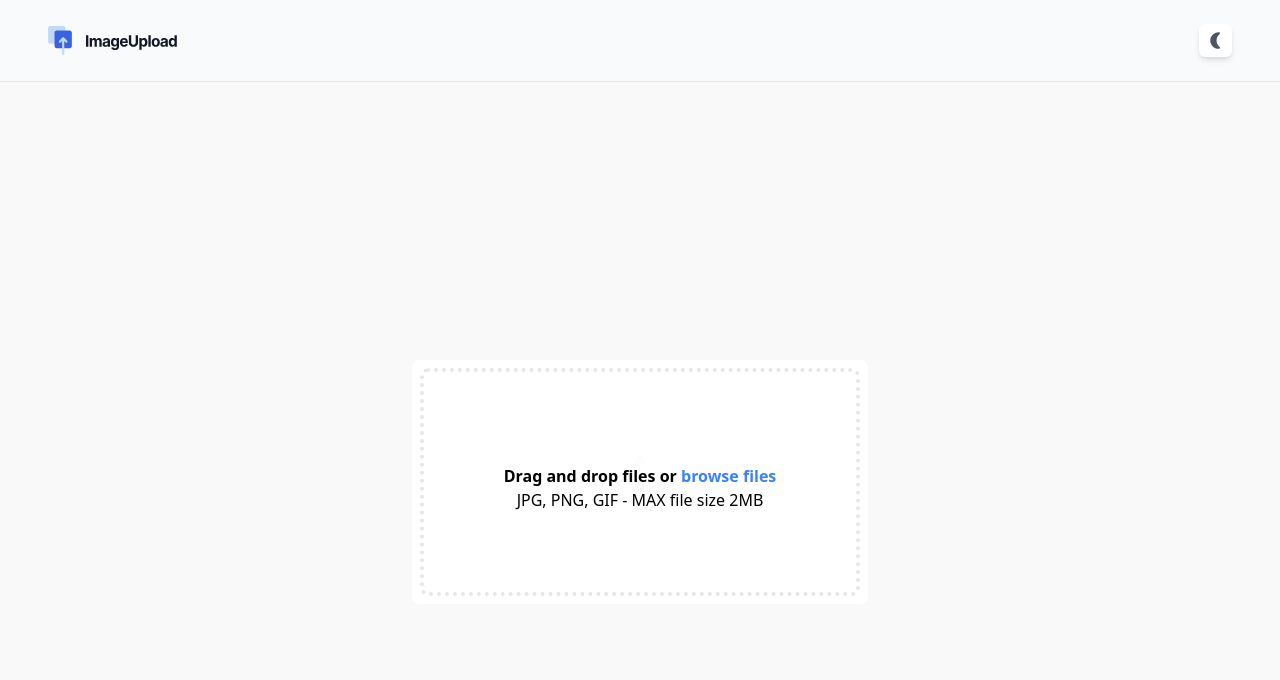
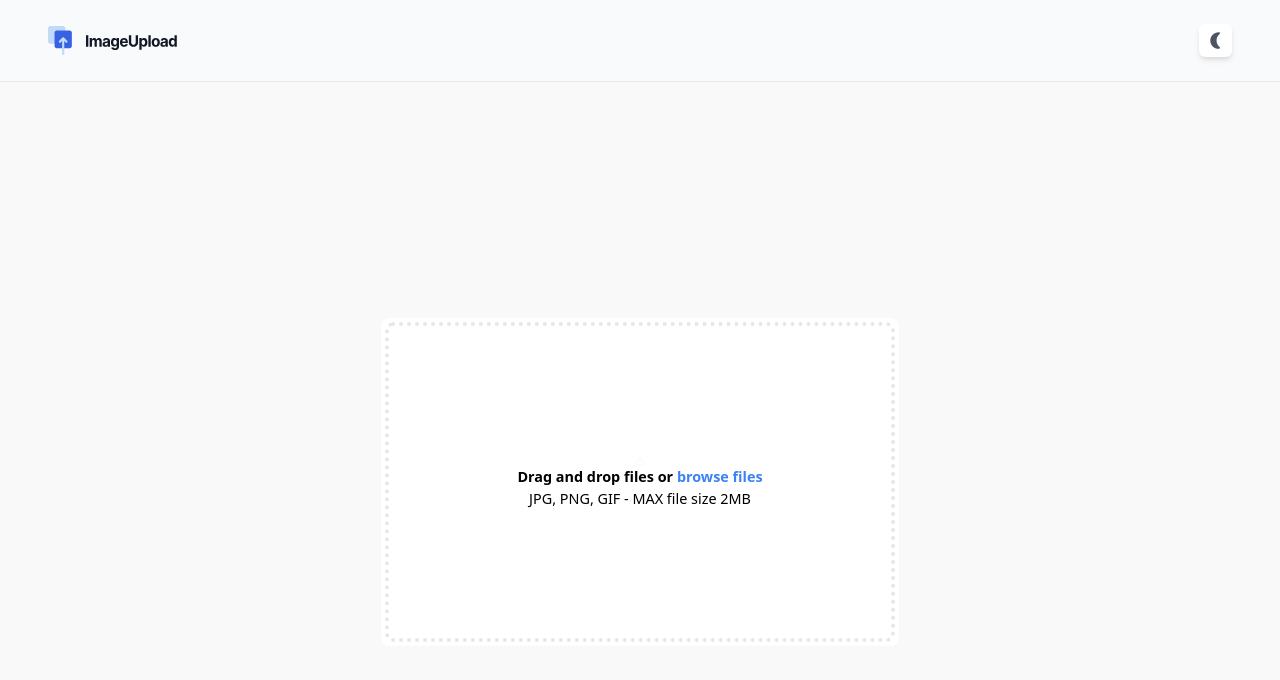
Before and after one commit to AbdulRehman-py/image-upload-master, a React (Vite) app: page / in a window 1280 px wide. Shown: the top 680 px of the page. Built offline with nearby package versions, Linux system fonts and the light colour scheme.

Commit message:
app is responsive

```diff
--- a/src/components/Dropfile.jsx
+++ b/src/components/Dropfile.jsx
@@ -1,17 +1,55 @@
-import React from 'react'
+import React, { useState, useEffect } from 'react'
 
 const Dropfile = () => {
-return (
-    <section className='flex items-center justify-center w-full h-[100vh] '>
-        <div className='sm:p-4 customsize:p-2 p-1 border-1 bg-white rounded-lg'>
-            <div className='border-4 customsize:p-[5rem]   sm:p-[8rem] px-[2rem] py-[5rem] rounded-lg border-dotted border-gray-200 flex flex-col items-center justify-center'>
+    const [screenSize, setScreenSize] = useState({
+        isMobile: window.innerWidth < 640,
+        isSmall: window.innerWidth < 450
+    });
+
+    useEffect(() => {
+        // Function to handle resize events
+        const handleResize = () => {
+            setScreenSize({
+                isMobile: window.innerWidth < 640,
+                isSmall: window.innerWidth < 450
+            });
+        };
+
+        // Add event listener
+        window.addEventListener('resize', handleResize);
+
+        // Clean up
+        return () => window.removeEventListener('resize', handleResize);
+    }, []);
+
+    // Determine which padding to apply
+    const getPaddingClass = () => {
+        if (screenSize.isSmall) {
+            return 'px-[2rem] py-[5rem]';
+        } else if (screenSize.isMobile) {
+            return 'p-[5rem]';
+        } else {
+            return 'p-[8rem]';
+        }
+    };
+
+    return (
+        <section className='flex items-center justify-center w-full h-[100vh]'>
+            <div className='sm:p-4 customsize:p-2 p-1 border-1 bg-white rounded-lg'>
+                <div
+                    className={`border-4 rounded-lg border-dotted border-gray-200 flex flex-col items-center justify-center ${getPaddingClass()}`}
+                >
                     <img src="/download.svg" alt="download icon" />
-                    <span className='text-black customsize:text-base text-[0.9rem] font-semibold font-sans'>Drag and drop files or <strong className='text-blue-500 cursor-pointer font-inter'>browse files</strong></span>
-                    <p className='font-inter customsize:text-base text-[0.9rem]'>JPG, PNG, GIF - MAX file size 2MB</p>
+                    <span className='text-black customsize:text-base text-[0.9rem] font-semibold font-sans'>
+                        Drag and drop files or <strong className='text-blue-500 cursor-pointer font-inter'>browse files</strong>
+                    </span>
+                    <p className='font-inter customsize:text-base text-[0.9rem]'>
+                        JPG, PNG, GIF - MAX file size 2MB
+                    </p>
+                </div>
             </div>
-            </div>
-    </section>
-)
+        </section>
+    )
 }
 
 export default Dropfile
--- a/tailwind.config.js
+++ b/tailwind.config.js
@@ -9,8 +9,11 @@ export default {
       // Your theme extensions here
     },
     screens: {
-      'customsize': '450px',
+      below: { max: '450px' }, // For screens smaller than 450px
+      between: { min: '450px', max: '640px' }, // For screens between 450px and 640px
     },
+
+
   },
   plugins: [
     // Your plugins here
```
